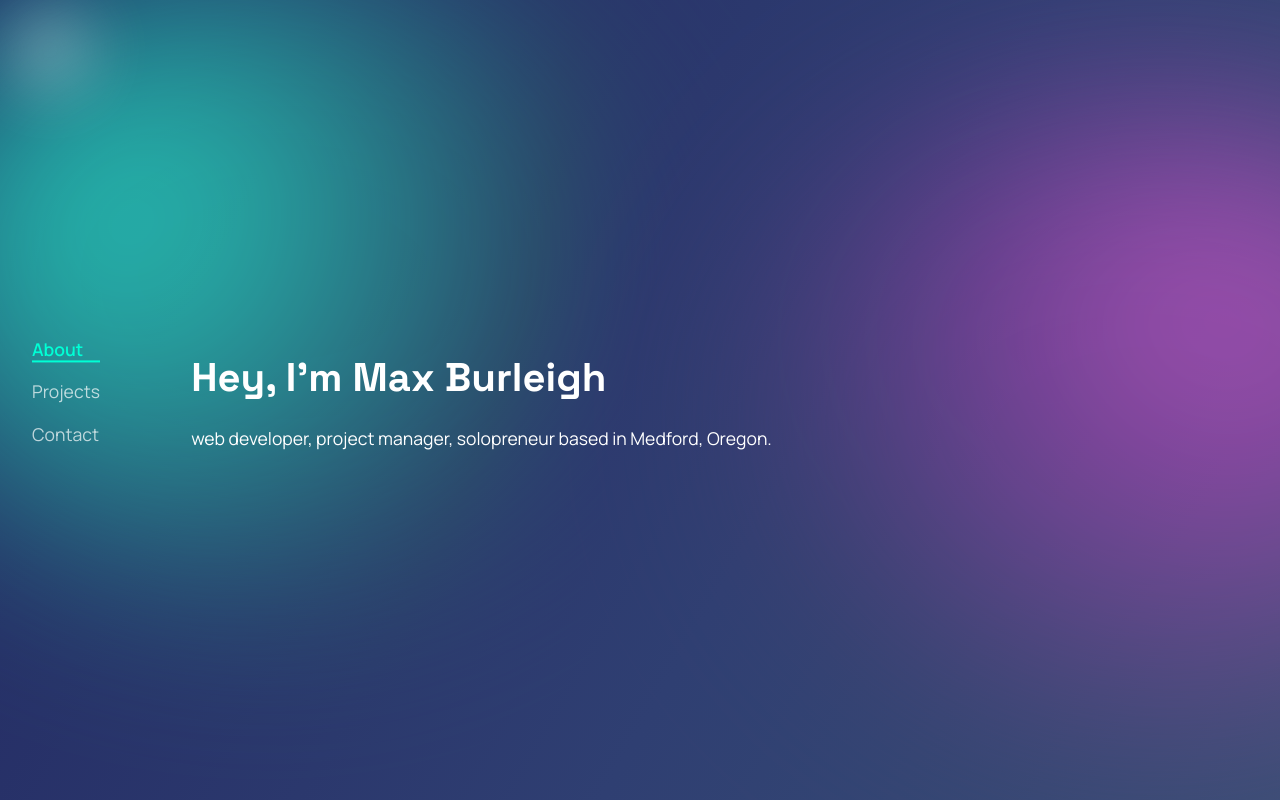
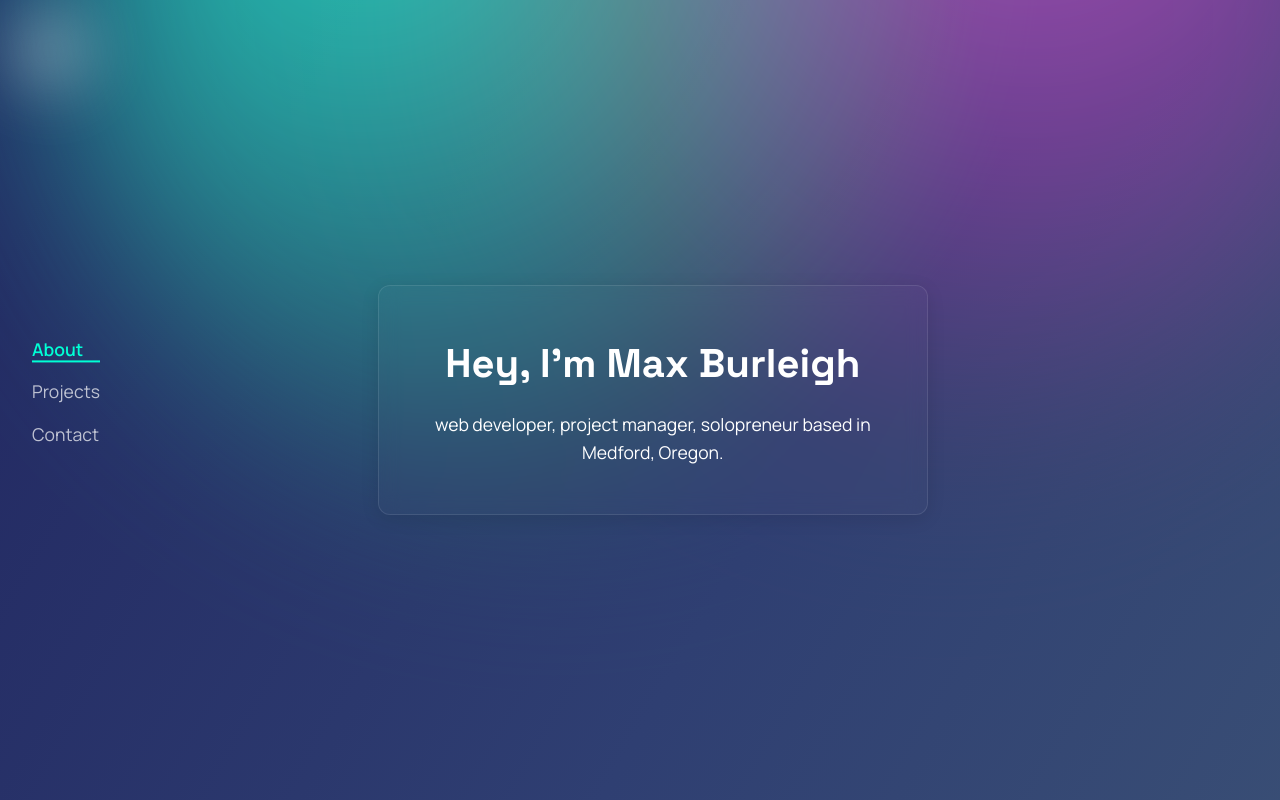
Before and after one commit to Max-Burleigh/max-portfolio-v4, a Next.js app: page / in a window 1280 px wide. Built offline with nearby package versions, Linux system fonts and the light colour scheme.

Commit message:
changed up blobs

```diff
--- a/app/globals.css
+++ b/app/globals.css
@@ -91,8 +91,11 @@ body {
     #0e1e4a 80%,
     transparent 100%
   );
-  left: -60px;
-  top: -40px;
+  left: 10vw;
+  top: -500px;
+  width: 900px;
+  height: 900px;
+  transform: translate(-50%, -50%);
 }
 .blob2 {
   background: radial-gradient(
@@ -101,18 +104,43 @@ body {
     #1e215d 80%,
     transparent 100%
   );
-  right: -30px;
-  top: 40px;
+  right: 10vw;
+  top: -500px;
+  width: 800px;
+  height: 800px;
+  transform: translate(50%, -50%);
+}
+
+.blob-center {
+  background: radial-gradient(
+    circle at 50% 50%,
+    rgba(0,255,255,0.45) 0%,
+    rgba(0,160,255,0.32) 40%,
+    rgba(0,80,200,0.16) 70%,
+    rgba(20,35,80,0.0) 100%
+  );
+  left: 50%;
+  top: 120px;
+  width: 500px;
+  height: 500px;
+  transform: translateX(-50%);
+  z-index: 2;
+  opacity: 0.85;
+  filter: blur(60px);
+  pointer-events: none;
+  position: absolute;
 }
 .blob3 {
   background: radial-gradient(
     circle at 50% 70%,
-    #ffeb3b 0%,
+    #00ff9d 0%,
     #2f3f72 80%,
     transparent 100%
   );
-  left: 120px;
-  bottom: 30px;
+  left: 50%;
+  top: 50px;
+  width: 900px;
+  height: 900px;
 }
 .blob4 {
   background: radial-gradient(
@@ -147,6 +175,20 @@ body {
   top: 1750px;
   width: 420px;
   height: 320px;
+}
+.blob7 {
+  background: radial-gradient(circle at 20% 50%, #ff9a9e 0%, #fad0c4 70%, transparent 100%);
+  width: 500px;
+  height: 400px;
+  left: 20px;
+  top: 2200px;
+}
+.blob8 {
+  background: radial-gradient(circle at 80% 50%, #a18cd1 0%, #fbc2eb 70%, transparent 100%);
+  width: 500px;
+  height: 400px;
+  right: 20px;
+  top: 2600px;
 }
 @keyframes aurora {
   0% {
@@ -622,3 +664,49 @@ a {
 .carlypsphoto-card .phone-mockup {
   margin-top: 2rem;
 }
+
+.glass-card {
+  /* Reusing some styles from project-card for consistency */
+  background: rgba(255, 255, 255, 0.03);
+  border: 1px solid rgba(255, 255, 255, 0.1);
+  border-radius: 12px; /* Slightly larger radius than project-card */
+  padding: 2rem; /* More padding */
+  backdrop-filter: blur(10px); /* Apply blur effect */
+  -webkit-backdrop-filter: blur(10px); /* Safari support */
+  box-shadow: 0 4px 18px rgba(0, 0, 0, 0.1);
+  transition: background 0.3s, box-shadow 0.3s;
+  width: fit-content; /* Size to content */
+  max-width: 90%; /* Prevent overflow */
+  margin: 1rem auto; /* Center the card within the section */
+}
+
+.about-card {
+  /* Specific adjustments for about card if needed */
+  text-align: center;
+  background: rgba(255, 255, 255, 0.02); /* Less opaque background */
+  max-width: 550px; /* Make it narrower */
+  padding: 3rem 2rem; /* Increase vertical padding, keep horizontal */
+}
+
+.contact-card {
+  /* Specific adjustments for contact card if needed */
+  text-align: center;
+  background: rgba(255, 255, 255, 0.02); /* Less opaque background */
+  max-width: 550px; /* Make it narrower */
+  padding: 3rem 2rem; /* Increase vertical padding, keep horizontal */
+}
+
+.glass-card:hover {
+  background: rgba(255, 255, 255, 0.06);
+  box-shadow: 0 6px 24px rgba(0, 0, 0, 0.15);
+}
+
+.about-card:hover,
+.contact-card:hover {
+  background: rgba(255, 255, 255, 0.04); /* Less opaque hover background */
+}
+
+.project-card:hover {
+  transform: translateY(-5px);
+  background: rgba(255, 255, 255, 0.06);
+}
--- a/app/page.tsx
+++ b/app/page.tsx
@@ -185,50 +185,6 @@ const Portfolio = () => {
         }}
         {...blobProps}
       />
-      <AuroraBlob
-        className="blob3"
-        initial={{ opacity: 0.28, scale: 1.15, x: 60, y: 80 }}
-        animate={{
-          opacity: [0.28, 0.38, 0.28],
-          scale: [1.15, 1.22, 1.15],
-          x: [60, 160, 60],
-          y: [80, 140, 80],
-        }}
-        transition={{
-          duration: 20,
-          repeat: Infinity,
-          ease: "easeInOut",
-          repeatType: "mirror",
-        }}
-        {...blobProps}
-        style={{
-          background:
-            "radial-gradient(circle, rgba(20,35,80,0.50) 0%, rgba(20,35,80,0.0) 80%)",
-          ...blobProps?.style,
-        }}
-      />
-      <AuroraBlob
-        className="blob4"
-        initial={{ opacity: 0.28, scale: 1.1, x: 200, y: 0 }}
-        animate={{
-          opacity: [0.28, 0.38, 0.28],
-          scale: [1.1, 1.18, 1.1],
-          x: [200, 150, 200],
-          y: [0, 80, 0],
-        }}
-        transition={{
-          duration: 22,
-          repeat: Infinity,
-          ease: "easeInOut",
-          repeatType: "mirror",
-        }}
-        {...blobProps}
-        style={{
-          background:
-            "radial-gradient(circle, rgba(40,70,120,0.45) 0%, rgba(40,70,120,0.0) 80%)",
-          ...blobProps?.style,
-        }}
-      />
 
       {/* Optimized cursor circle with useSpring for smoother motion */}
       <motion.div
@@ -252,26 +208,6 @@ const Portfolio = () => {
         ))}
       </nav>
 
-      {/* AuroraBlob between About and Projects */}
-      <AuroraBlob
-        className="blob5"
-        initial={{ opacity: 0.32, scale: 1.05, x: -120, y: 400 }}
-        animate={{
-          opacity: [0.32, 0.42, 0.32],
-          scale: [1.05, 1.12, 1.05],
-          x: [-120, -80, -120],
-          y: [400, 480, 400],
-        }}
-        transition={{
-          duration: 19,
-          repeat: Infinity,
-          ease: "easeInOut",
-          repeatType: "mirror",
-        }}
-        style={{
-          zIndex: 0,
-        }}
-      />
 
       {/* About Section - Reduced duplicate blobs */}
       <section
@@ -279,10 +215,12 @@ const Portfolio = () => {
         id="about"
         className="section about-section"
       >
+        <div className="glass-card about-card">
           <h1>Hey, I&apos;m Max Burleigh</h1>
           <p>
             web developer, project manager, solopreneur based in Medford, Oregon.
           </p>
+        </div>
       </section>
 
       {/* Projects Section */}
@@ -379,7 +317,7 @@ const Portfolio = () => {
             </div>
           </div>
           <div
-            className="project-card fullleaf-card"
+            className="project-card fullleaf-card vinscribe-card"
             style={{
               display: "flex",
               flexDirection: "row-reverse",
@@ -721,26 +659,6 @@ const Portfolio = () => {
         </div>
       </section>
 
-      {/* AuroraBlob between Projects and Contact */}
-      <AuroraBlob
-        className="blob6"
-        initial={{ opacity: 0.26, scale: 1.18, x: 300, y: 1300 }}
-        animate={{
-          opacity: [0.26, 0.36, 0.26],
-          scale: [1.18, 1.26, 1.18],
-          x: [300, 340, 300],
-          y: [1300, 1380, 1300],
-        }}
-        transition={{
-          duration: 23,
-          repeat: Infinity,
-          ease: "easeInOut",
-          repeatType: "mirror",
-        }}
-        style={{
-          zIndex: 0,
-        }}
-      />
 
       {/* Contact Section */}
       <section
@@ -748,12 +666,14 @@ const Portfolio = () => {
         id="contact"
         className="section contact-section"
       >
+        <div className="glass-card contact-card">
           <h2>Contact</h2>
           <p>
             Feel free to reach out if you have a project in mind or just want to
             chat!
           </p>
           <a href="mailto:webwavebuilding@yahoo.com">webwavebuilding@yahoo.com</a>
+        </div>
       </section>
     </div>
   );
```
Lines whose indentation alone changed are shown as unchanged.
